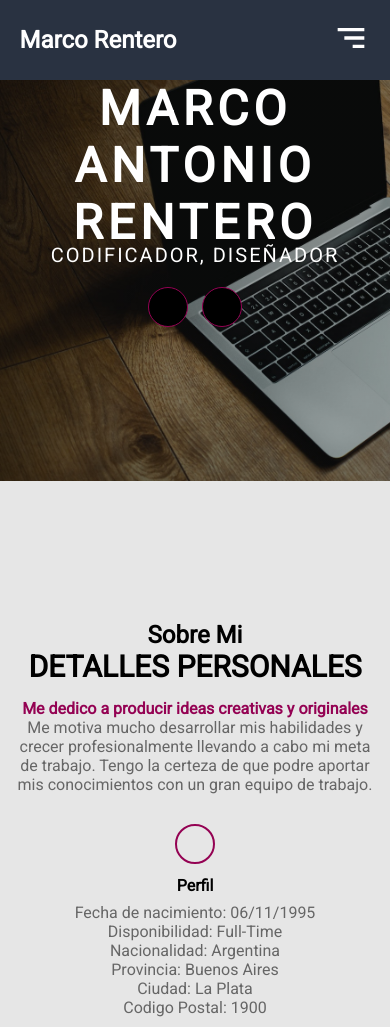
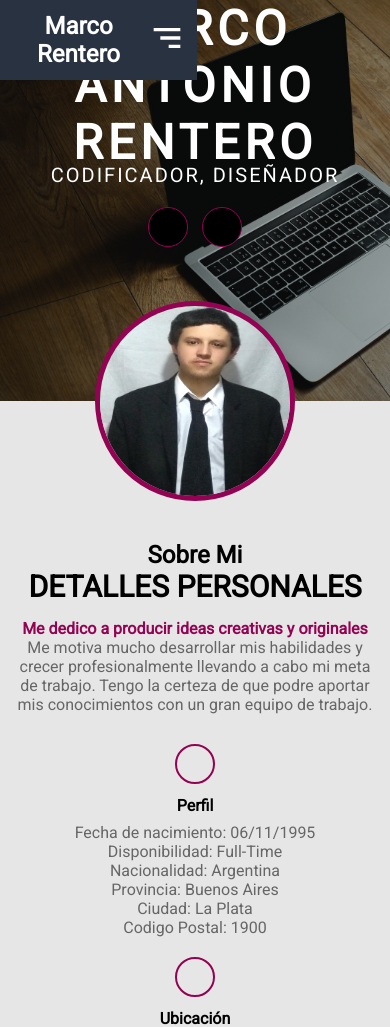
Before and after one commit to MarcoRentero/Rentero-Marcocv, a plain HTML site: page index.html in a window 390 px wide. Shown: the top 1027 px of the page. Drawn offline with Linux system fonts and the light colour scheme; some icons are missing; a web font is replaced by a local one.

Commit message:
Update style.css

```diff
--- a/css/style.css
+++ b/css/style.css
@@ -309,6 +309,9 @@ iframe{
     color:#fff;
 }
 @media (max-width:700px){
+    header{
+        position:fixed;
+    }
     .nav__label{
         display: block;
         cursor: pointer;
@@ -319,6 +322,7 @@ iframe{
         bottom: 0;
         background: #128851;
         width: 100%;
+        height:300px;
         left:0;
         display: flex;
         justify-content: space-evenly;
@@ -331,9 +335,7 @@ iframe{
         clip-path: circle(100% at center);
 
     }
-    .foto{
-        display:none;
-    }
+
 
         .habilidades .contenido-seccion .fila {
             display: block;
```
